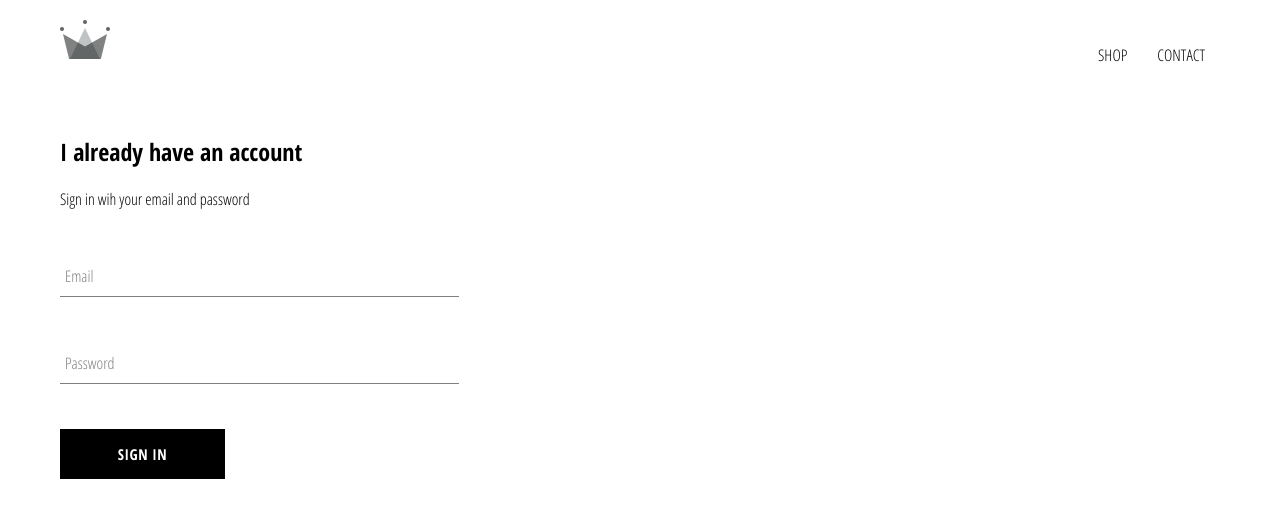
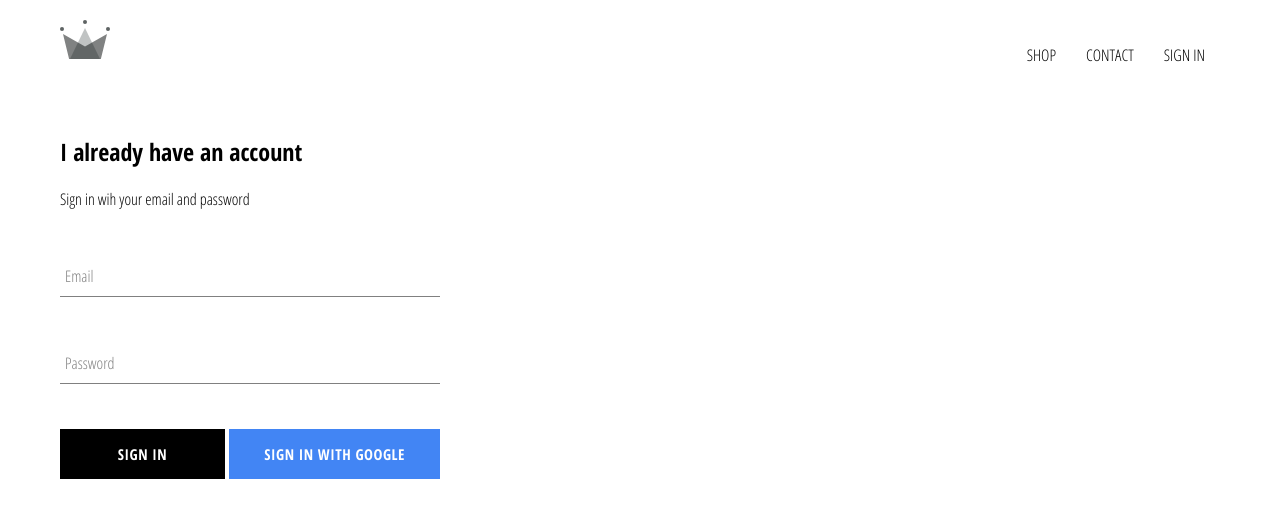
Before and after one commit to kunalasingh/crwn-clothing, a React (Create React App) app: page /signin in a window 1280 px wide. Shown: the top 518 px of the page. Built offline with nearby package versions, Linux system fonts and the light colour scheme; no server answers.

Commit message:
integrated firebase and complete sign in and sign in with google components

```diff
--- a/package.json
+++ b/package.json
@@ -6,6 +6,7 @@
     "@testing-library/jest-dom": "^5.14.1",
     "@testing-library/react": "^11.2.7",
     "@testing-library/user-event": "^12.8.3",
+    "firebase": "^9.0.2",
     "node-sass": "^6.0.1",
     "react": "^17.0.2",
     "react-dom": "^17.0.2",
--- a/src/App.css
+++ b/src/App.css
@@ -7,3 +7,7 @@
     text-decoration: none;
     color: black;
 }
+
+* {
+    box-sizing: border-box;
+}
--- a/src/App.js
+++ b/src/App.js
@@ -6,10 +6,37 @@
 import Header from "./components/header/header.component";
 import SignInAndSignUp from "./pages/sign-in-and-sign-up/sign-in-and-sign-up.component";
 
-function App() {
+import { auth } from "./firebase/firebase.utils";
+import React from "react";
+
+class App extends React.Component {
+  constructor() {
+    super();
+
+    this.state = {
+      currentUser: null,
+    };
+  }
+
+  unsubscribeFromAuth = null;
+
+  // google open authentication
+  componentDidMount() {
+    this.unsubscribeFromAuth = auth.onAuthStateChanged((user) => {
+      this.setState({ currentUser: user });
+      console.log(user);
+    });
+  }
+
+  // google unsubscribe to avoid memory leaks
+  componentWillUnmount() {
+    this.unsubscribeFromAuth();
+  }
+
+  render() {
     return (
       <div>
-      <Header />
+        <Header currentUser={this.state.currentUser} />
         <Switch>
           <Route exact path="/" component={HomePage} />
           <Route exact path="/shop" component={ShopPage} />
@@ -18,5 +45,6 @@
       </div>
     );
   }
+}
 
 export default App;
--- a/src/components/custom-button/custom-button.component.jsx
+++ b/src/components/custom-button/custom-button.component.jsx
@@ -2,9 +2,12 @@
 
 import "./custom-button.styles.scss";
 
-const CustomButton = ({ children, ...otherProps }) => {
+const CustomButton = ({ children, isGoogleSignIn, ...otherProps }) => {
   return (
-    <button className="custom-button" {...otherProps}>
+    <button
+      className={`${isGoogleSignIn ? "google-sign-in" : ""} custom-button`}
+      {...otherProps}
+    >
       {children}
     </button>
   );
--- a/src/components/custom-button/custom-button.styles.scss
+++ b/src/components/custom-button/custom-button.styles.scss
@@ -19,4 +19,14 @@
       color: black;
       border: 1px solid black;
     }
+
+    &.google-sign-in {
+      background-color: #4285f4;
+      color: white;
+
+      &:hover {
+        background-color: #357ae8;
+        border: none;
+      }
+    }
   }
--- a/src/components/header/header.component.jsx
+++ b/src/components/header/header.component.jsx
@@ -2,9 +2,11 @@
 import { ReactComponent as Logo } from "../../assets/crown.svg";
 import { Link } from "react-router-dom";
 
+import { auth } from "../../firebase/firebase.utils";
+
 import "./header.styles.scss";
 
-const Header = () => {
+const Header = ({ currentUser }) => {
   return (
     <div className="header">
       <Link to="/">
@@ -17,6 +19,16 @@
         <Link className="option" to="/contact">
           CONTACT
         </Link>
+
+        {currentUser ? (
+          <div className="option" onClick={() => auth.signOut()}>
+            SIGN OUT
+          </div>
+        ) : (
+          <Link className="option" to="/signin">
+            SIGN IN
+          </Link>
+        )}
       </div>
     </div>
   );
--- a/src/components/header/header.styles.scss
+++ b/src/components/header/header.styles.scss
@@ -20,6 +20,7 @@
 
       .option {
         padding: 10px 15px;
+        cursor: pointer;
       }
     }
   }
--- a/src/components/sign-in/sign-in.component.jsx
+++ b/src/components/sign-in/sign-in.component.jsx
@@ -4,6 +4,8 @@
 
 import FormInput from "../form-input/form-input.component";
 import CustomButton from "../custom-button/custom-button.component";
+
+import { signInWithGoogle } from "../../firebase/firebase.utils";
 
 class SignIn extends React.Component {
   constructor() {
@@ -49,8 +51,12 @@
             handleChange={this.handleChange}
             required
           />
-
-          <CustomButton type="submit">Sign In</CustomButton>
+          <div className="buttons">
+            <CustomButton type="submit">Sign In</CustomButton>
+            <CustomButton onClick={signInWithGoogle} isGoogleSignIn>
+              Sign In With Google
+            </CustomButton>
+          </div>
         </form>
       </div>
     );
--- a/src/components/sign-in/sign-in.styles.scss
+++ b/src/components/sign-in/sign-in.styles.scss
@@ -1,9 +1,14 @@
 .sign-in {
-    width: 30vw;
+    width: 380px;
     display: flex;
     flex-direction: column;
 
     .title {
         margin: 10px 0;
     }
+
+    .buttons {
+        display: flex;
+        justify-content: space-between;
+    }
 }
--- /dev/null
+++ b/src/firebase/firebase.utils.js
@@ -0,0 +1,24 @@
+import firebase from "firebase/compat/app";
+import "firebase/compat/firestore";
+import "firebase/compat/auth";
+
+const config = {
+  apiKey: "AIzaSyBH1ZP8-4JJZulcxYW2DuyIwC4l7un3OQ8",
+  authDomain: "crwn-db-c8d3a.firebaseapp.com",
+  projectId: "crwn-db-c8d3a",
+  storageBucket: "crwn-db-c8d3a.appspot.com",
+  messagingSenderId: "27314385940",
+  appId: "1:27314385940:web:9a2274a3f505c5bc48a301",
+  measurementId: "G-516V8J5KQ4",
+};
+
+firebase.initializeApp(config);
+
+export const auth = firebase.auth();
+export const firestore = firebase.firestore();
+
+const provider = new firebase.auth.GoogleAuthProvider();
+provider.setCustomParameters({ prompt: "select_account" });
+export const signInWithGoogle = () => auth.signInWithPopup(provider);
+
+export default firebase;
```
Also changed, not shown: 1 other file (tests, documents, lock files or other folders). Lines whose indentation alone changed are shown as unchanged.
